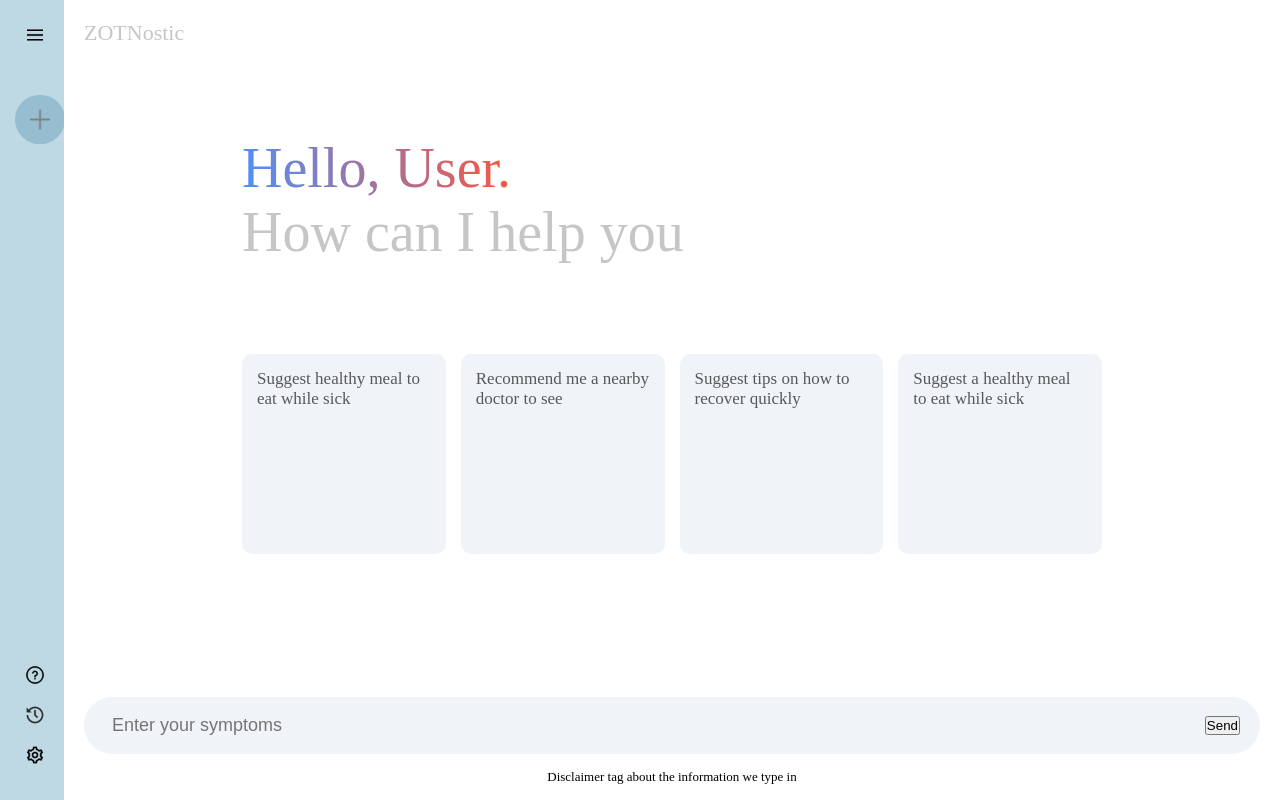
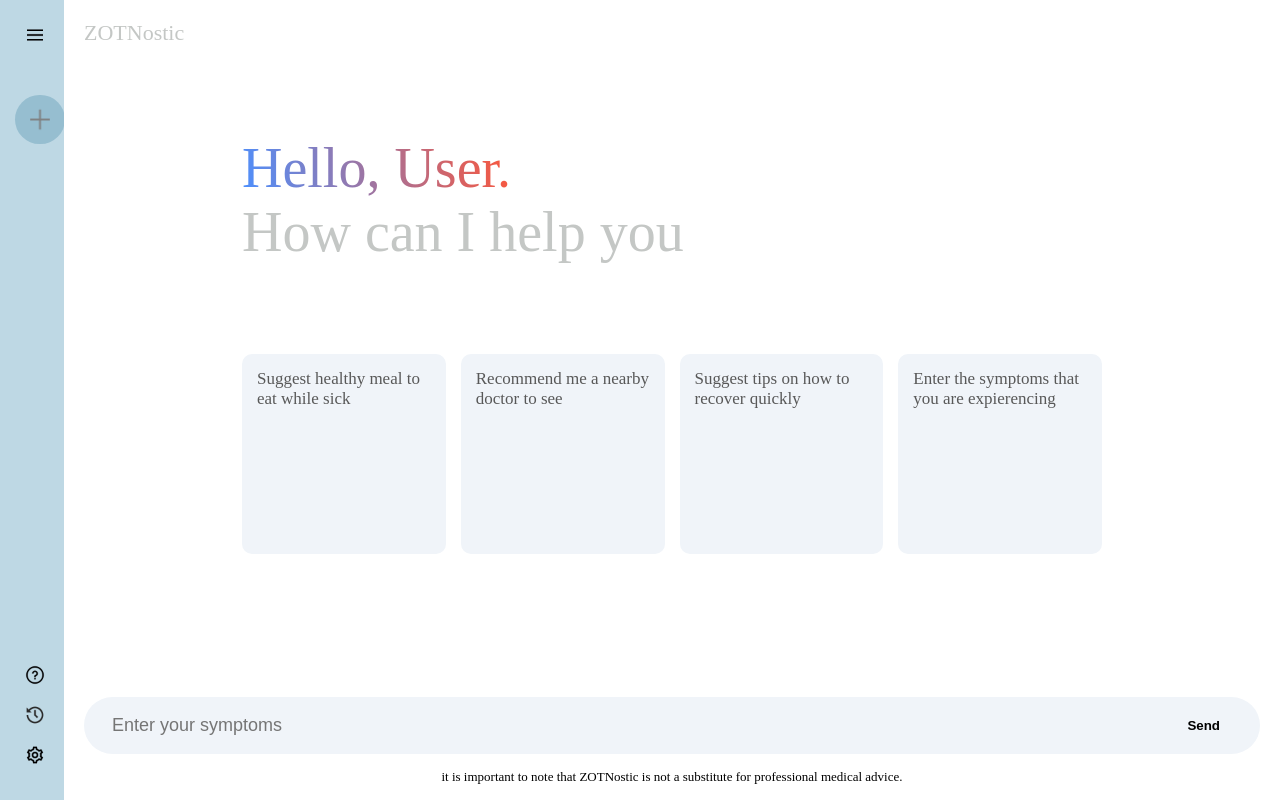
Before and after one commit to setripper/ZotNostic, a React (Vite) app: page /diagnose in a window 1280 px wide. Built offline with nearby package versions, Linux system fonts and the light colour scheme.

Commit message:
updated the send button

```diff
--- a/src/components/diagnosePage/DiagnosePage.css
+++ b/src/components/diagnosePage/DiagnosePage.css
@@ -101,3 +101,20 @@
     margin: 15px auto;
     text-align: center;
 }
+
+.searchbox button{
+    border: none;
+    cursor: pointer;
+    transition: background-color 0.3s ease, transform 0.3s ease;
+    border-radius: 12px;
+    padding: 10px 20px;
+    font-weight: bold;
+    background-color: transparent;
+
+
+}
+
+.searchbox button:hover{
+    background-color: rgb(190, 216, 228);
+    transform: translateY(-1px);
+}
--- a/src/components/diagnosePage/DiagnosePage.jsx
+++ b/src/components/diagnosePage/DiagnosePage.jsx
@@ -44,7 +44,7 @@ const DiagnosePage = () => {
               <p>Suggest tips on how to recover quickly</p>
             </div>
             <div className="card">
-              <p>Suggest a healthy meal to eat while sick</p>
+              <p>Enter the symptoms that you are expierencing</p>
             </div>
           </div>
         </div>
@@ -64,7 +64,7 @@ const DiagnosePage = () => {
           </div>
 
           <p className="bottom-info">
-            Disclaimer tag about the information we type in
+            it is important to note that ZOTNostic is not a substitute for professional medical advice.
           </p>
         </div>
       </div>
```
